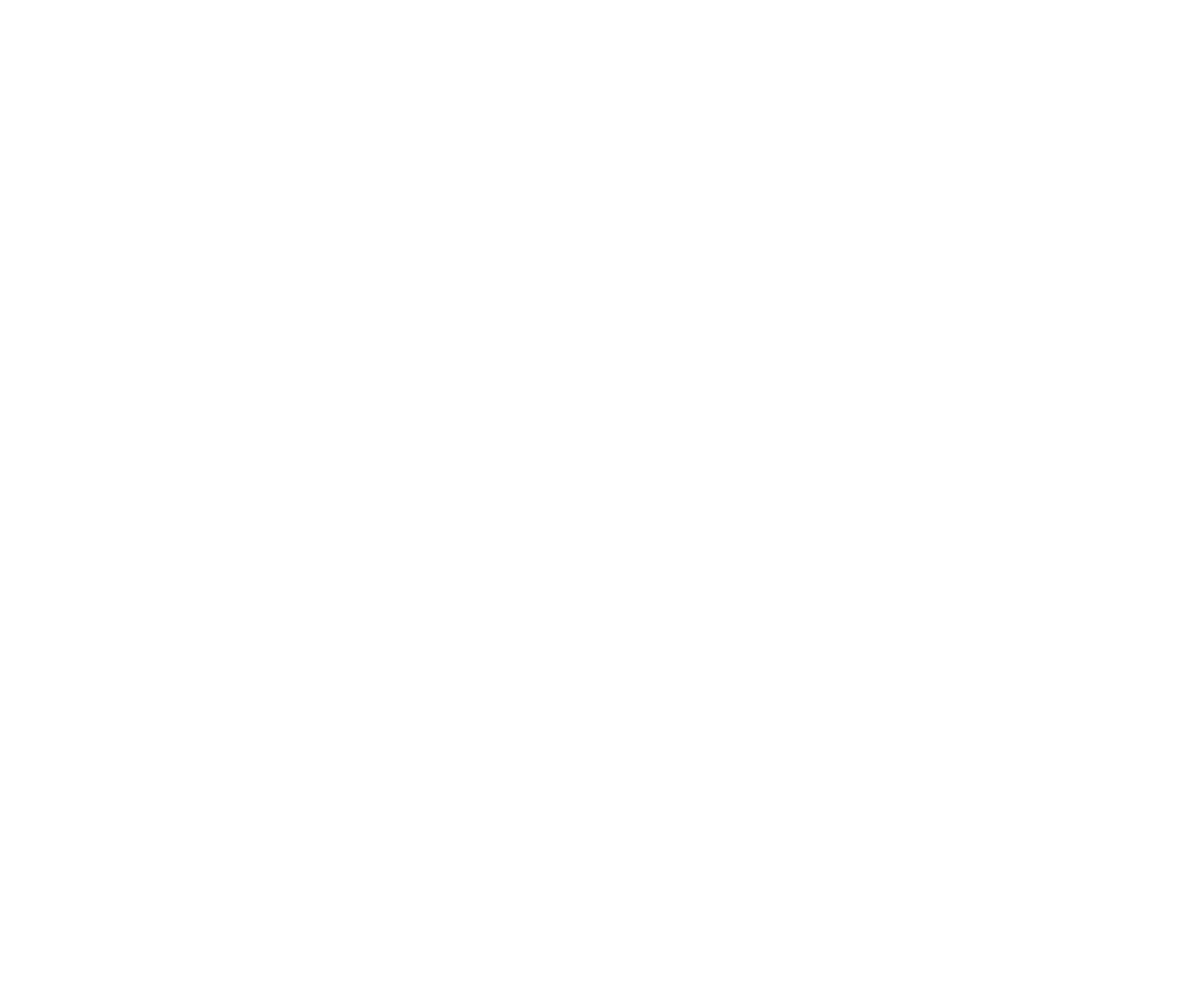
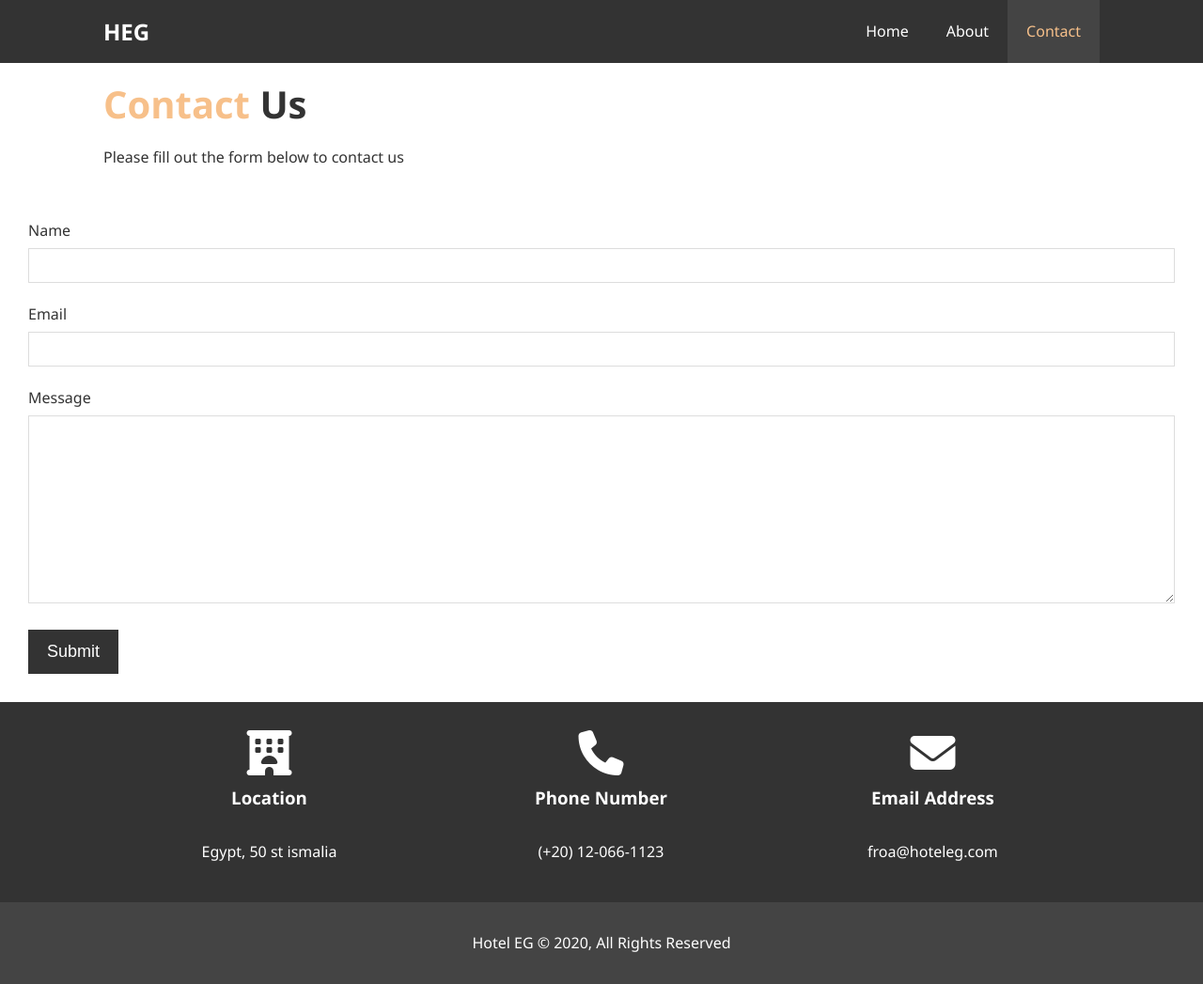
Before and after one commit to Boghdady/hotel-site, a plain HTML site: page contact.html in a window 1280 px wide. Shown: the whole page at 94% size. Before the commit the page ends 800 px from the top, so only its background shows below. Drawn offline with Linux system fonts and the light colour scheme.

Commit message:
Finish Contact us Page

```diff
--- a/contact.html
+++ b/contact.html
@@ -0,0 +1,74 @@
+<!DOCTYPE html>
+<html lang="en">
+<head>
+  <meta charset="UTF-8">
+  <meta name="viewport" content="width=device-width, initial-scale=1.0">
+  <meta name="description" content="Welcome to the best hotel in egypt">
+  <meta name="keywords" content="hotel, egypt hotel, travel, sleep">
+  <!-- link to css style -->
+  <script src="https://kit.fontawesome.com/c142c27bf7.js" crossorigin="anonymous"></script>
+  <link rel="stylesheet" href="css/style.css">
+  <title>Hotel EG | About</title>
+</head>
+<body>
+  <header>
+    <nav id="navbar">
+      <div class="container">
+        <h1 class="logo"><a href="index.htm">HEG</a></h1>
+        <ul>
+          <li><a href="index.html">Home</a></li>
+          <li><a href="about.html">About</a></li>
+          <li><a class="current" href="contact.html">Contact</a></li>
+        </ul>
+      </div>
+    </nav>
+    </div>
+  </header>
+
+  <section id="contact-form" class="bg-light">
+    <div class="container">
+      <h1 class="l-heading"><span class="text-primary">Contact </span>Us</h1>
+      <p>Please fill out the form below to contact us</p>
+    </div>
+    <form action="contact.php">
+      <div class="form-group">
+        <label for="name">Name</label>
+        <input type="text" name="name" id="name">
+      </div>
+      <div class="form-group">
+        <label for="email">Email</label>
+        <input type="text" name="email" id="email">
+      </div>
+      <div class="form-group">
+        <label for="message">Message</label>
+        <textarea name="message" id="message"></textarea>
+      </div>
+      <button type="submit" class="btn">Submit</button>
+    </form>
+  </section>
+
+  <section id="contact-info" class="py-3 bg-dark">
+    <div class="container">
+      <div class="box">
+        <i class="fas fa-hotel fa-3x"></i>
+        <h3>Location</h3>
+        <p>Egypt, 50 st ismalia</p>
+      </div>
+      <div class="box">
+        <i class="fas fa-phone fa-3x"></i>
+        <h3>Phone Number</h3>
+        <p>(+20) 12-066-1123 </p>
+      </div>
+      <div class="box">
+        <i class="fas fa-envelope fa-3x"></i>
+        <h3>Email Address</h3>
+        <p>froa@hoteleg.com</p>
+      </div>
+    </div>
+  </section>
+  <div class="clr"></div>
+  <footer id="main-footer">
+    <p>Hotel EG &copy; 2020, All Rights Reserved</p>
+  </footer>
+</body>
+</html>
--- a/css/style.css
+++ b/css/style.css
@@ -79,6 +79,10 @@ p {
 .py-1{padding: 10px 0}
 .py-2{padding: 20px 0}
 .py-3{padding: 30px 0}
+
+.px-1{padding: 0 10}
+.px-2{padding: 0 20}
+.px-3{padding: 0 30px}
 
 /* Heading */
 .l-heading{font-size: 40px}
@@ -229,6 +233,47 @@ p {
   border-radius: 50%;
 }
 
+/** Contact us Page  */
+#contact-form{
+  padding: 30px 30px;
+}
+
+#contact-form p{
+  margin-bottom: 50px;
+}
+
+#contact-form .form-group{
+  margin-bottom: 20px;
+}
+
+#contact-form .form-group label {
+  display: block;
+  margin-bottom: 5px;
+}
+
+#contact-form input,
+#contact-form textarea {
+  width: 100%;
+  padding: 10px;
+  border: 1px solid #ddd;
+}
+
+#contact-form textarea{
+  height: 200px;
+}
+#contact-form input:focus,
+#contact-form textarea:focus {
+  outline:none;
+  border-color:#f7c08a;
+
+}
+
+#contact-info .box {
+  float: left;
+  width: 33.3%;
+  text-align: center;
+}
+
 /** Footer  */
 #main-footer {
   background:#444;
```
